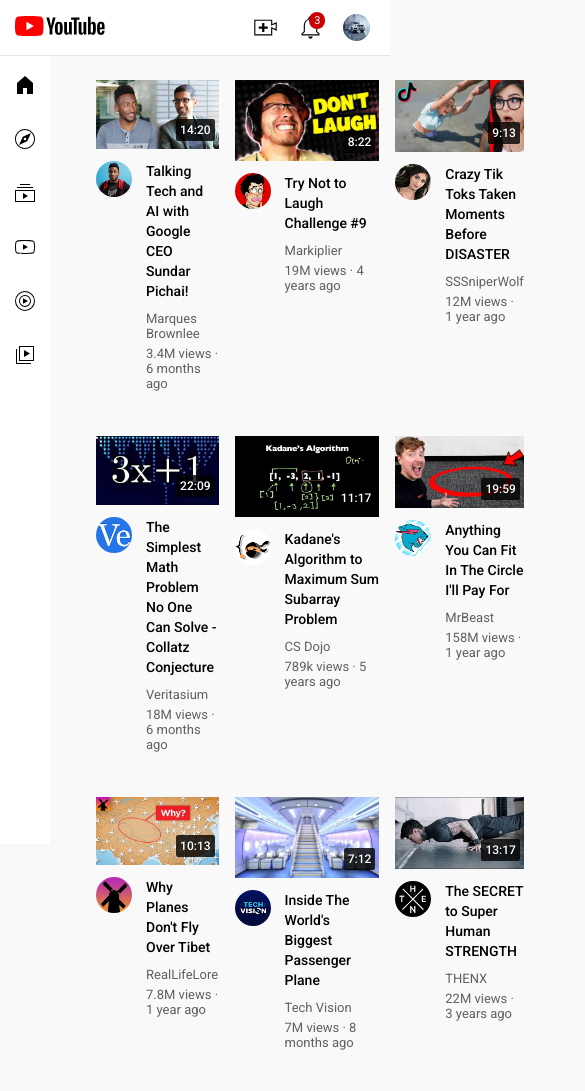
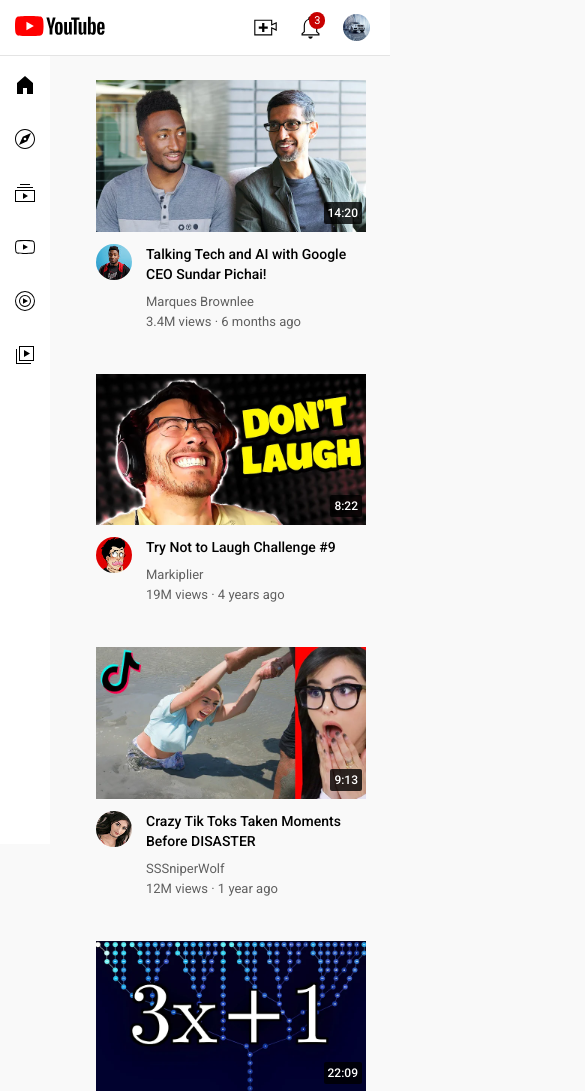
Before and after one commit to Sam221104/Youtube-Clone, a plain HTML site: page index.html in a window 390 px wide. Shown: the top 1091 px of the page, 585 px wide, since content can reach past the window. Drawn offline with Linux system fonts and the light colour scheme.

Commit message:
Update youtube.css

```diff
--- a/css/youtube.css
+++ b/css/youtube.css
@@ -77,7 +77,13 @@ p{
     column-gap: 16px;
     row-gap: 40px;
 
-}@media (min-width:500px) and (max-width:550px){
+}
+@media screen and (max-width :550px) {
+    .video-grid{
+        grid-template-columns: 1fr;
+    }
+}
+@media (min-width:500px) and (max-width:550px){
     .video-grid{
         grid-template-columns: 1fr;
     }
```
